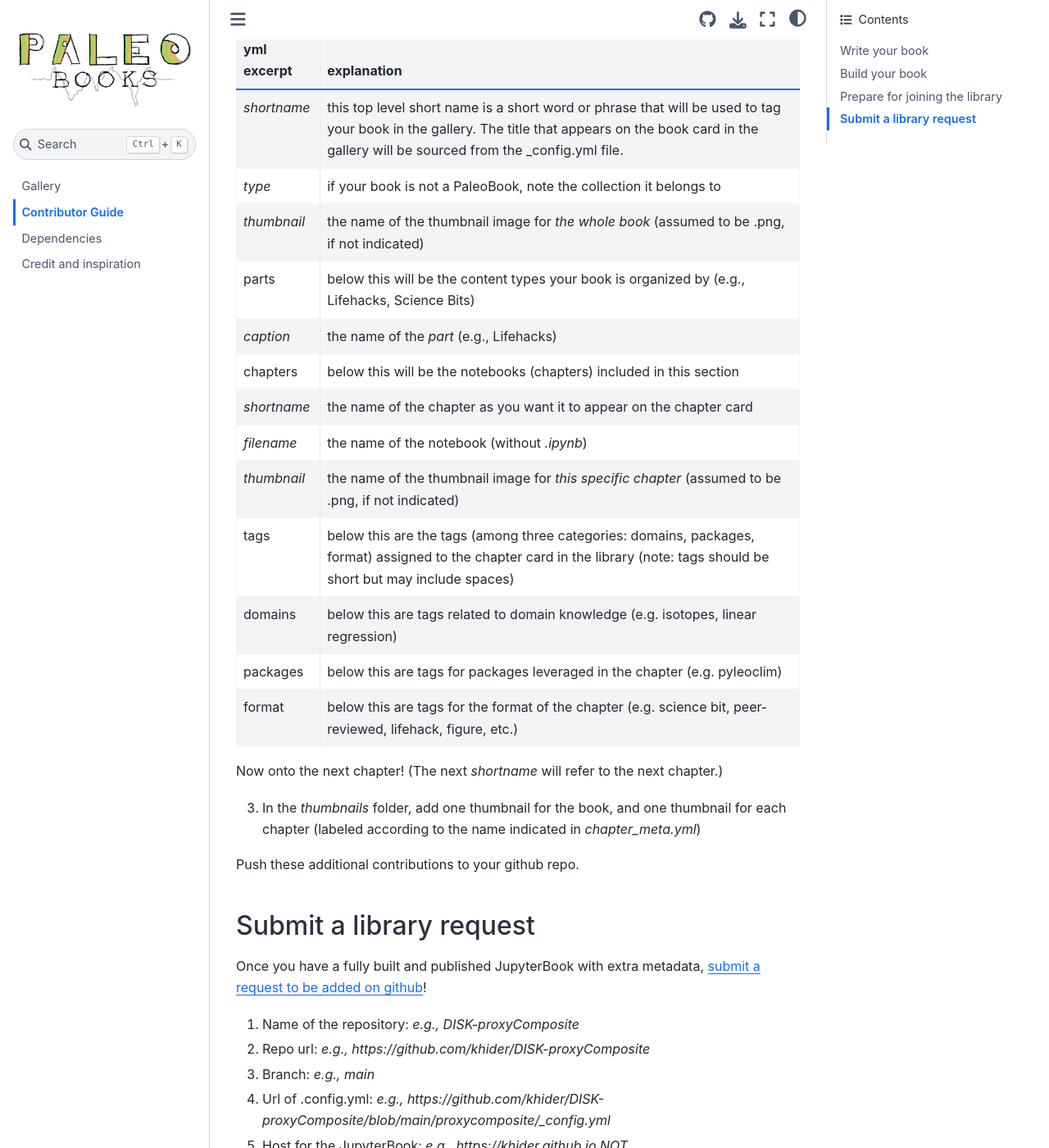
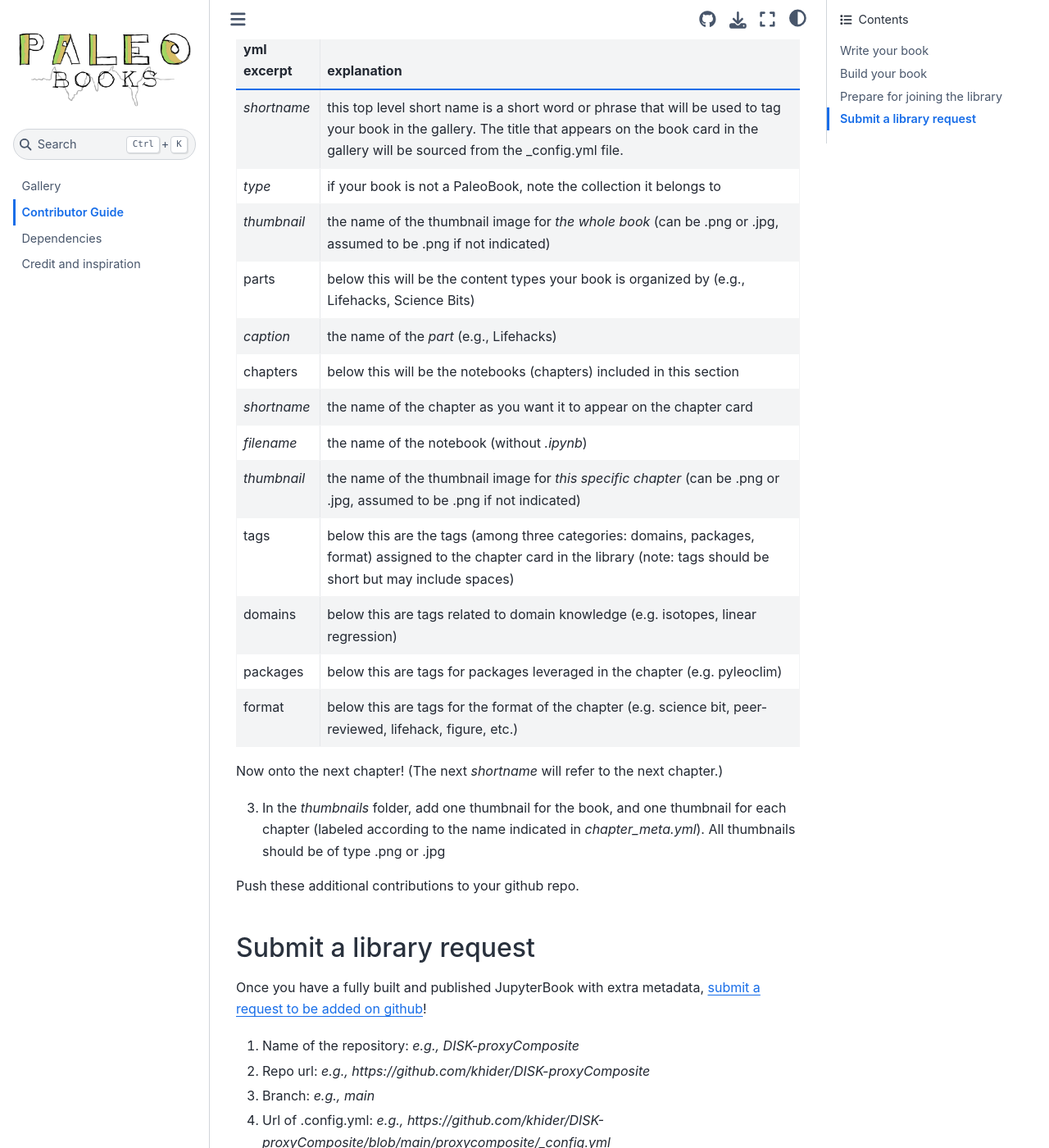
Before and after one commit to LinkedEarth/PaleoBooks, a Sphinx documentation site: the page built from doc/contributor_guide.rst, in a window 1280 px wide and 1400 px high, scrolled down 4605 px. Shown: the whole window at 82% size. Built offline with Sphinx 7.4.7 and the Sphinx Book theme 1.1.4, drawn with Linux system fonts in a browser that asks for light colours; nearby versions of some CDN libraries.

Commit message:
add note about acceptable image formats

```diff
--- a/doc/contributor_guide.rst
+++ b/doc/contributor_guide.rst
@@ -160,7 +160,7 @@ This table provides an explanation of each element:
     * - `type`
       - if your book is not a PaleoBook, note the collection it belongs to
     * - `thumbnail`
-      - the name of the thumbnail image for *the whole book* (assumed to be .png, if not indicated)
+      - the name of the thumbnail image for *the whole book* (can be .png or .jpg, assumed to be .png if not indicated)
     * - parts
       - below this will be the content types your book is organized by (e.g., Lifehacks, Science Bits)
     * - `caption`
@@ -172,7 +172,7 @@ This table provides an explanation of each element:
     * - `filename`
       - the name of the notebook (without `.ipynb`)
     * - `thumbnail`
-      - the name of the thumbnail image for *this specific chapter* (assumed to be .png, if not indicated)
+      - the name of the thumbnail image for *this specific chapter* (can be .png or .jpg, assumed to be .png if not indicated)
     * - tags
       - below this are the tags (among three categories: domains, packages, format) assigned to the chapter card in the library (note: tags should be short but may include spaces)
     * - domains
@@ -186,7 +186,7 @@ This table provides an explanation of each element:
 Now onto the next chapter! (The next `shortname` will refer to the next chapter.)
 
 
-3. In the `thumbnails` folder, add one thumbnail for the book, and one thumbnail for each chapter (labeled according to the name indicated in `chapter_meta.yml`)
+3. In the `thumbnails` folder, add one thumbnail for the book, and one thumbnail for each chapter (labeled according to the name indicated in `chapter_meta.yml`). All thumbnails should be of type .png or .jpg
 
 Push these additional contributions to your github repo.
 
```
